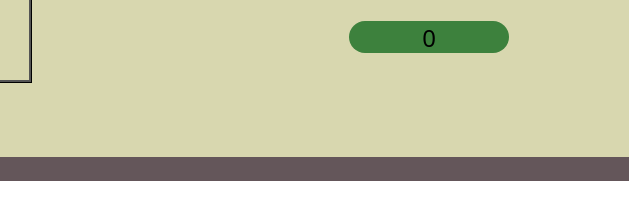
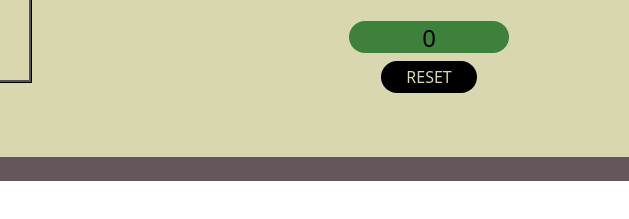
Before and after one commit to mirsdwk/proyecto_final_urbalab, a plain HTML site: page index.html in a window 1280 px wide. Shown: the part 507-726 px from the top of the page, 651-1280 px from the left. Drawn offline with Linux system fonts and the light colour scheme.

Commit message:
cambio de rana al llegar el contador a 0 por js

```diff
--- a/css/styles.css
+++ b/css/styles.css
@@ -1,10 +1,18 @@
 body{
     margin: 0em;
     padding: 0em;
-height: 100vh;
-width: 100vw;
+    height: 100vh;
+    width: 100vw;
 }
-
+#pantalla-final{
+    display: block;
+    width: 100vw;
+    height: 100vh;
+    color: rgb(37, 94, 37,0.5);
+    position:absolute;
+    top: 0;
+    left:0;
+}
 .general{
     background-color:#64565a;
 
@@ -156,6 +164,10 @@ justify-content: center;
 #boca-abierta{
     background-image: url(../svg/rana_abierta.svg);
 }
+
+#rana-mal{
+    background-image: url(../svg/rana_mal.svg);
+}
 /*.rana-svg:hover{
     background-image: url(../svg/rana_abierta.svg);
     transition: .2s ease;
@@ -178,5 +190,28 @@ justify-content: center;
 
 .numeroRana{
     font-family: system-ui, -apple-system, BlinkMacSystemFont, 'Segoe UI', Roboto, Oxygen, Ubuntu, Cantarell, 'Open Sans', 'Helvetica Neue', sans-serif;
-font-size: 1.5em;
+  font-size: 1.5em;
 }
+
+.vaciarVida{
+    background-color: black;
+    height: 2em;
+    width: 6em;
+
+    border-radius: 1em;
+    position: absolute;
+    z-index:5;
+    margin-top: 30em;
+
+    display: flex;
+    align-items: center;
+    justify-content: center;
+    cursor: pointer;
+}
+
+.texto{
+    font-family: system-ui, -apple-system, BlinkMacSystemFont, 'Segoe UI', Roboto, Oxygen, Ubuntu, Cantarell, 'Open Sans', 'Helvetica Neue', sans-serif;
+    font-size: 1em;
+    color: #d8d7af;
+
+}
--- a/index.html
+++ b/index.html
@@ -10,6 +10,9 @@
 </head>
 
 <body>
+    <div id="pantalla-final">
+        <p></p>
+    </div>
     <div class="general">
         <div class="showcase">
             <div class="bichos-top">
@@ -73,8 +76,12 @@
             <div class="hoja"></div>
             <div class="rana-svg" id="boca-cerrada"></div>
             <div class="rana-svg" id="boca-abierta"></div>
+            <div class="rana-svg" id="rana-mal"></div>
             <div id="totalRana" class="totalVida">
                 <p class="numeroRana" id="numeroVida">0</p>
+            </div>
+            <div class="vaciarVida" onclick="pulsador()" id="resetVida">
+                <p class="texto">RESET</p>
             </div>
 
         </div>
--- a/js/main.js
+++ b/js/main.js
@@ -1,7 +1,8 @@
+let ranaMal= document.getElementById("rana-mal");
 let bocaCerrada= document.getElementById("boca-cerrada");
 let bocaAbierta= document.getElementById("boca-abierta");
 
-
+ranaMal.style.display='none';
 bocaAbierta.style.display='none';
 
 
@@ -14,7 +15,6 @@ let bichos =[
     id: "avispa",
     vida: -10
 },
-
 {
     id: "mosca",
     vida: 1
@@ -55,6 +55,7 @@ let bichos =[
 
 const drag = (ev) => {
     ev.dataTransfer.setData("text", ev.target.id);
+
     bocaAbierta.style.display='block';
 
 };
@@ -62,6 +63,7 @@ const drag = (ev) => {
 const allowDrop = (ev) => {
     ev.preventDefault();
 };
+
 const drop = (ev) => {
     ev.preventDefault();
     let data = ev.dataTransfer.getData("text");
@@ -70,11 +72,31 @@ const drop = (ev) => {
         return bicho.id == data
 
     });
-    console.log(bichoS);
+
 
     vidaTotal += bichoS.vida;
 
     numeroVida.innerHTML = `${vidaTotal}`;
 
     bocaAbierta.style.display='none';
+    muerte();
 };
+
+const pulsador = () => {
+    vidaTotal = 0;
+    numeroVida.innerHTML = `${vidaTotal}`;
+    ranaMal.style.display='none';
+};
+
+
+
+function muerte() {
+
+    if (vidaTotal<=0){
+     ranaMal.style.display='block'
+     console.log("la rana ha muerto")
+    }else{
+        bocaCerrada.style.display='block'
+    }
+
+}
```
Also changed, not shown: svg/rana_mal.svg (added), 2 other files.
